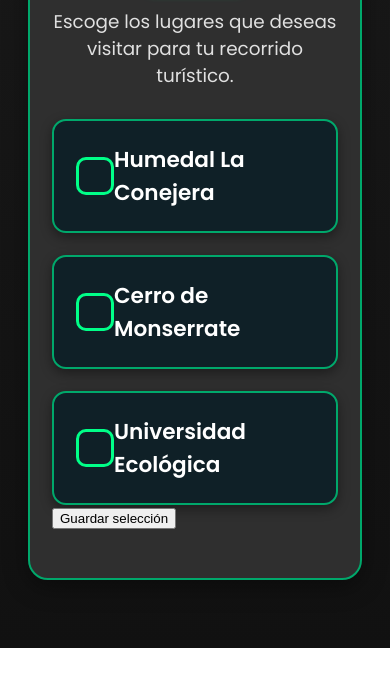
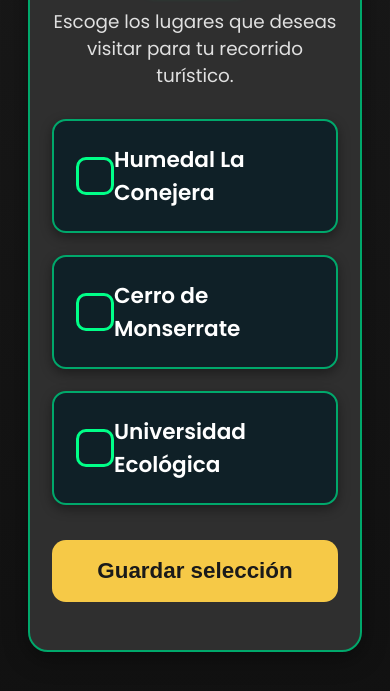
Before and after one commit to JuanBCl/NextCity, a plain HTML site: page rutas.html in a window 390 px wide. Shown: the part 257-948 px from the top of the page. Before the commit the page ends 905 px from the top, so only its background shows below. Drawn offline with Linux system fonts and the light colour scheme.

Commit message:
new style for selection places button

```diff
--- a/css/rutas.css
+++ b/css/rutas.css
@@ -141,7 +141,7 @@ input:checked + .styled-checkbox::after {
 /* ================================
    🟨 BOTÓN GUARDAR
 ================================== */
-.btn-guardar {
+#btnGuardar {
   margin-top: 35px;
   padding: 16px;
   font-size: 1.5rem;
@@ -155,7 +155,7 @@ input:checked + .styled-checkbox::after {
   transition: 0.25s ease;
 }
 
-.btn-guardar:hover {
+#btnGuardar:hover {
   transform: translateY(-3px);
   background: #ffdd74;
   box-shadow: 0 4px 14px var(--sombra);
@@ -188,7 +188,7 @@ input:checked + .styled-checkbox::after {
     min-height: 32px;
   }
 
-  .btn-guardar {
+  #btnGuardar {
     font-size: 1.4rem;
     padding: 18px;
   }
```
